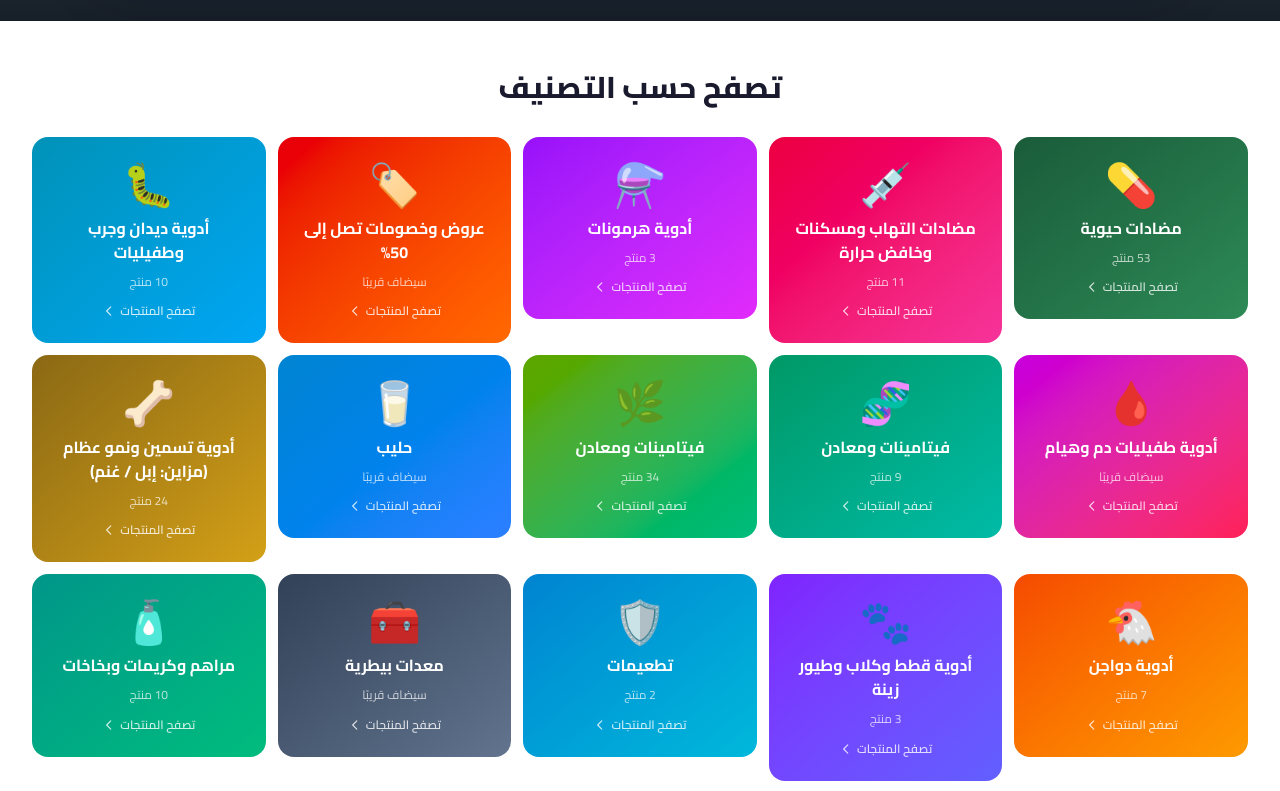
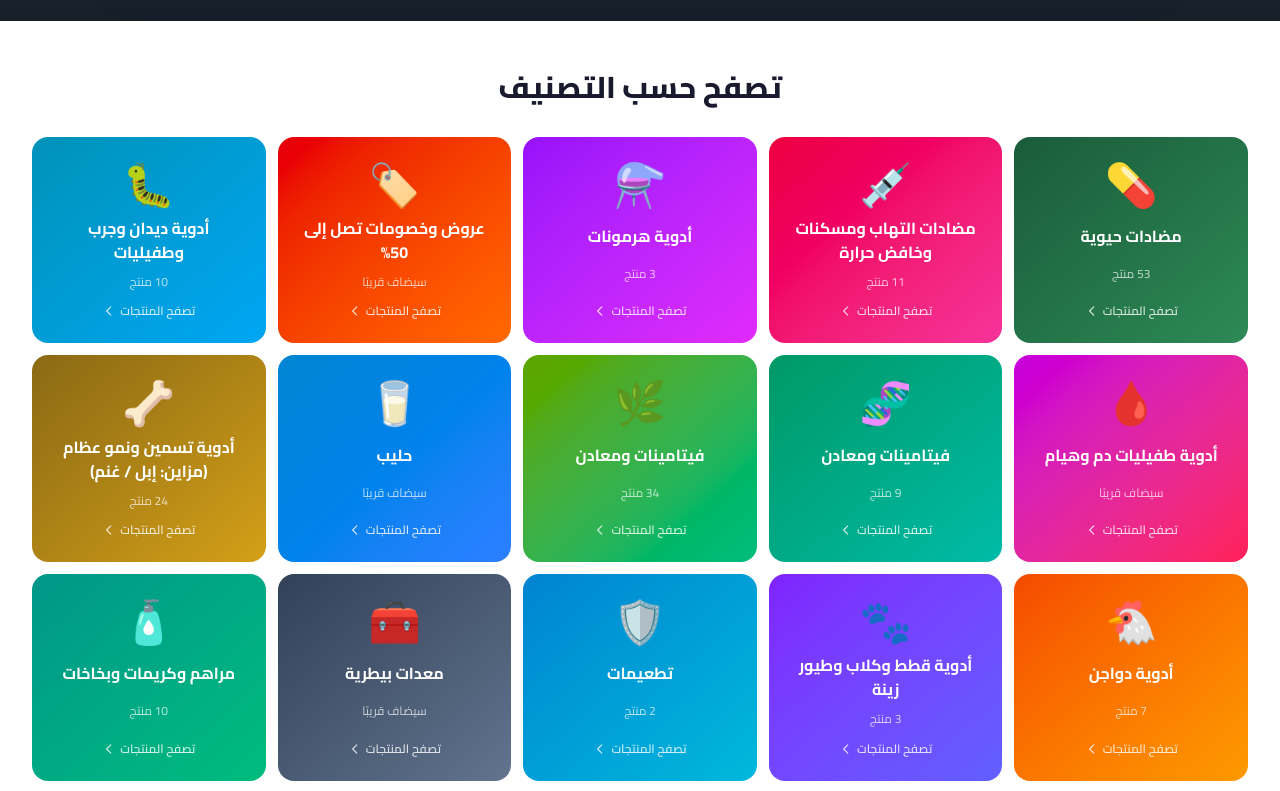
Before and after one commit to Abdelrahmansaber96/hassanaweb, a Next.js app: page / in a window 1280 px wide. Shown: the part 920-1711 px from the top of the page. Built offline with nearby package versions, Linux system fonts and the light colour scheme; no server answers; the database is empty; grey boxes are pictures that could not be loaded.

Commit message:
finalisma

```diff
--- a/src/components/HomePageClient.tsx
+++ b/src/components/HomePageClient.tsx
@@ -192,9 +192,9 @@ export default function HomePageClient({
 
           <StaggerContainer className="grid grid-cols-2 gap-3 sm:grid-cols-3 lg:grid-cols-4 xl:grid-cols-5">
             {categoryCounts.map(({ category, count }) => (
-              <StaggerItem key={category}>
-                <Link href={`/products?category=${category}`} className={`relative block rounded-2xl overflow-hidden bg-gradient-to-br ${CATEGORY_HOME_GRADIENTS[category] || "from-gray-600 to-gray-400"} group`}>
-                  <div className="relative flex min-h-[10.5rem] flex-col items-center gap-2 p-5 text-center text-white sm:min-h-[11rem] sm:p-6">
+              <StaggerItem key={category} className="h-full">
+                <Link href={`/products?category=${category}`} className={`relative flex h-full rounded-2xl overflow-hidden bg-gradient-to-br ${CATEGORY_HOME_GRADIENTS[category] || "from-gray-600 to-gray-400"} group`}>
+                  <div className="relative flex h-full min-h-[10.5rem] w-full flex-col items-center justify-between gap-2 p-5 text-center text-white sm:min-h-[11rem] sm:p-6">
                     <span className="text-4xl transition-transform duration-300 group-hover:scale-110 sm:text-[2.65rem]">{CATEGORY_ICONS[category] || "📦"}</span>
                     <h3 className="text-sm font-bold leading-6 sm:text-base">{CATEGORY_LABELS[category]}</h3>
                     <p className="text-[11px] leading-relaxed text-white/72 sm:text-xs">
--- a/src/lib/site.ts
+++ b/src/lib/site.ts
@@ -75,7 +75,7 @@ export const siteConfig = {
   summary:
     "أدوية بيطرية ومكملات ومعدات بيطرية موثوقة لرعاية الماشية داخل المملكة.",
   description:
-    "حصانة فيت صيدلية بيطرية متخصصة في الأدوية البيطرية والمكملات والمعدات البيطرية لرعاية الماشية داخل المملكة العربية السعودية.",
+    "صيدلية بيطرية - حصانة فيت تقدم أدوية بيطرية موثوقة، فيتامينات، ومستلزمات المواشي مع توصيل سريع ودعم فني 24/24.",
   keywords: [
     "حصانة فيت",
     "صيدلية بيطرية",
```
Also changed, not shown: 1 other file (tests, documents, lock files or other folders).
